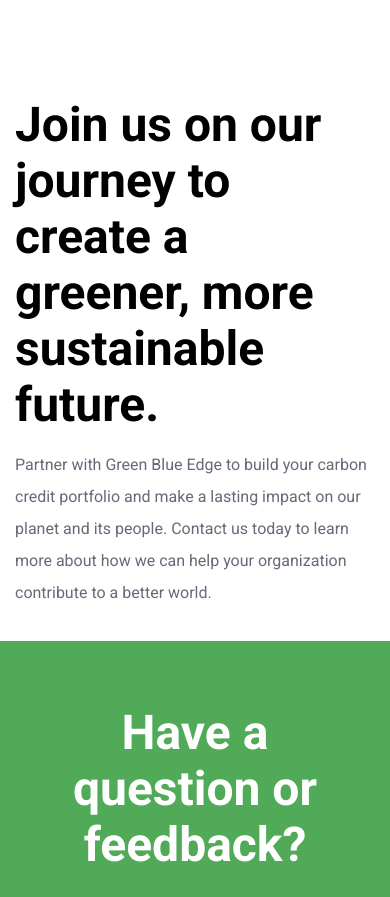
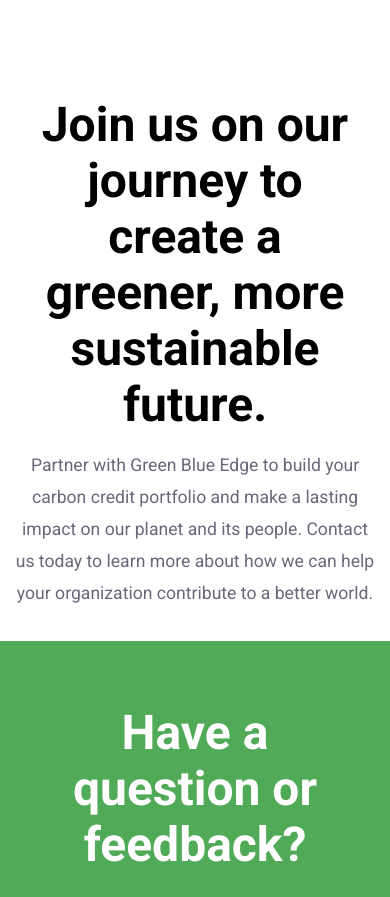
Before and after one commit to jula23041996/edge, a plain HTML site: page blog.html in a window 390 px wide. Shown: the part 9376-10273 px from the top of the page. Drawn offline with Linux system fonts and the light colour scheme.

Commit message:
Update index.css

```diff
--- a/index.css
+++ b/index.css
@@ -2065,7 +2065,7 @@ input[type=submit]{
     .credits__text{
         margin: auto;
         width: 100%;
-        text-align: start;
+        text-align: center;
     }
 }
 @media (max-width: 767.98px) {
@@ -2319,7 +2319,6 @@ input[type=submit]{
         width: 90%;
     }
 }
-/*FEEDBACK*/
 .feedback__heading{
     margin: auto;
     width: 75%;
@@ -2335,12 +2334,10 @@ input[type=submit]{
 .partner__text{
     color: #676979;
     padding: 0px 0px 32px 0px;
-    font-size: 1rem;
-    line-height: 2rem;
 }
   @media (max-width: 1024px){
     .feedback__heading{
-		text-align: start;
+		text-align: center;
         width: 100%;
     }
   }
```
